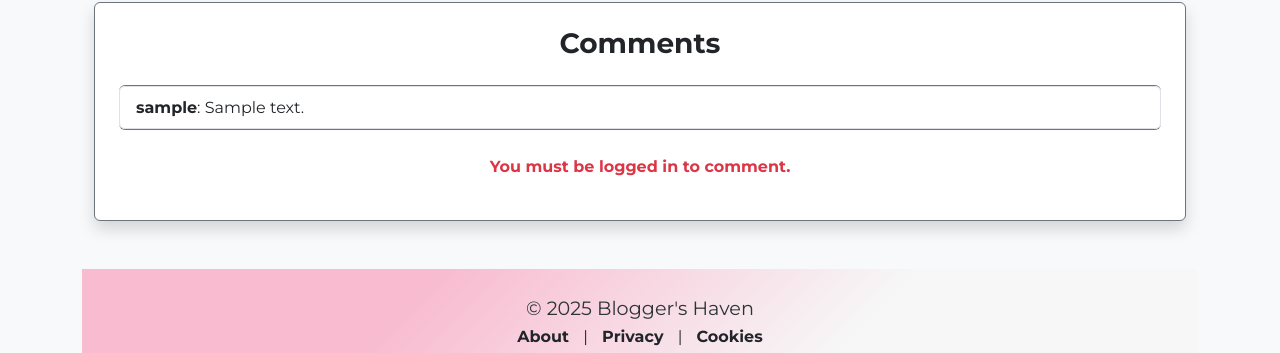
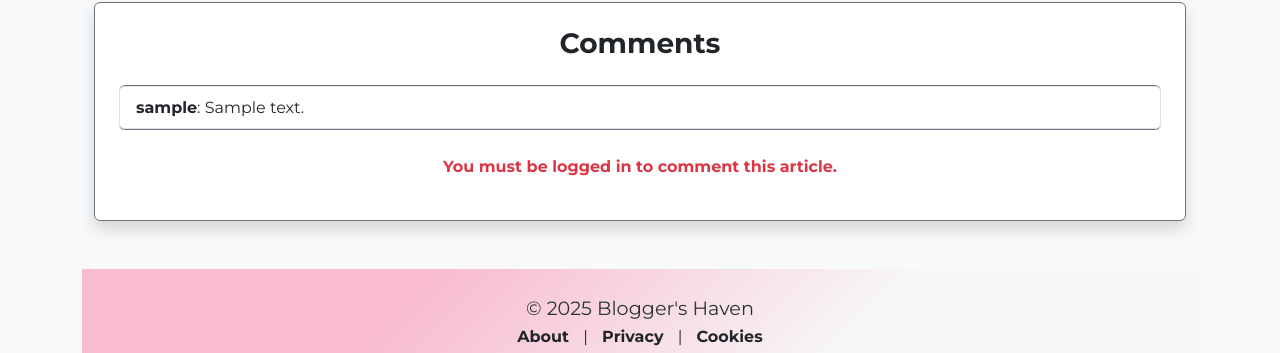
Before and after one commit to Namrata023/blogg_website, a Django app: template templates/article_detail.html in a window 1280 px wide. Shown: the part 785-1138 px from the top of the page. Run offline with Django 3.2, Linux system fonts and the light colour scheme; the template is opened without the code that fills it: most values are stand-ins (such as "Sample title", 1, 10 or a date in 2020); grey boxes marked "Sample" are stand-in pictures.

```diff
--- a/templates/article_detail.html
+++ b/templates/article_detail.html
@@ -101,7 +101,7 @@
       <button type="submit" name="comment_submit" class="btn btn-primary w-10">Post Comment</button>
     </form>
   {% else %}
-    <p class="text-center text-danger fw-semibold">You must be logged in to comment.</p>
+    <p class="text-center text-danger fw-semibold">You must be logged in to comment this article.</p>
   {% endif %}
 </div>
 
```
